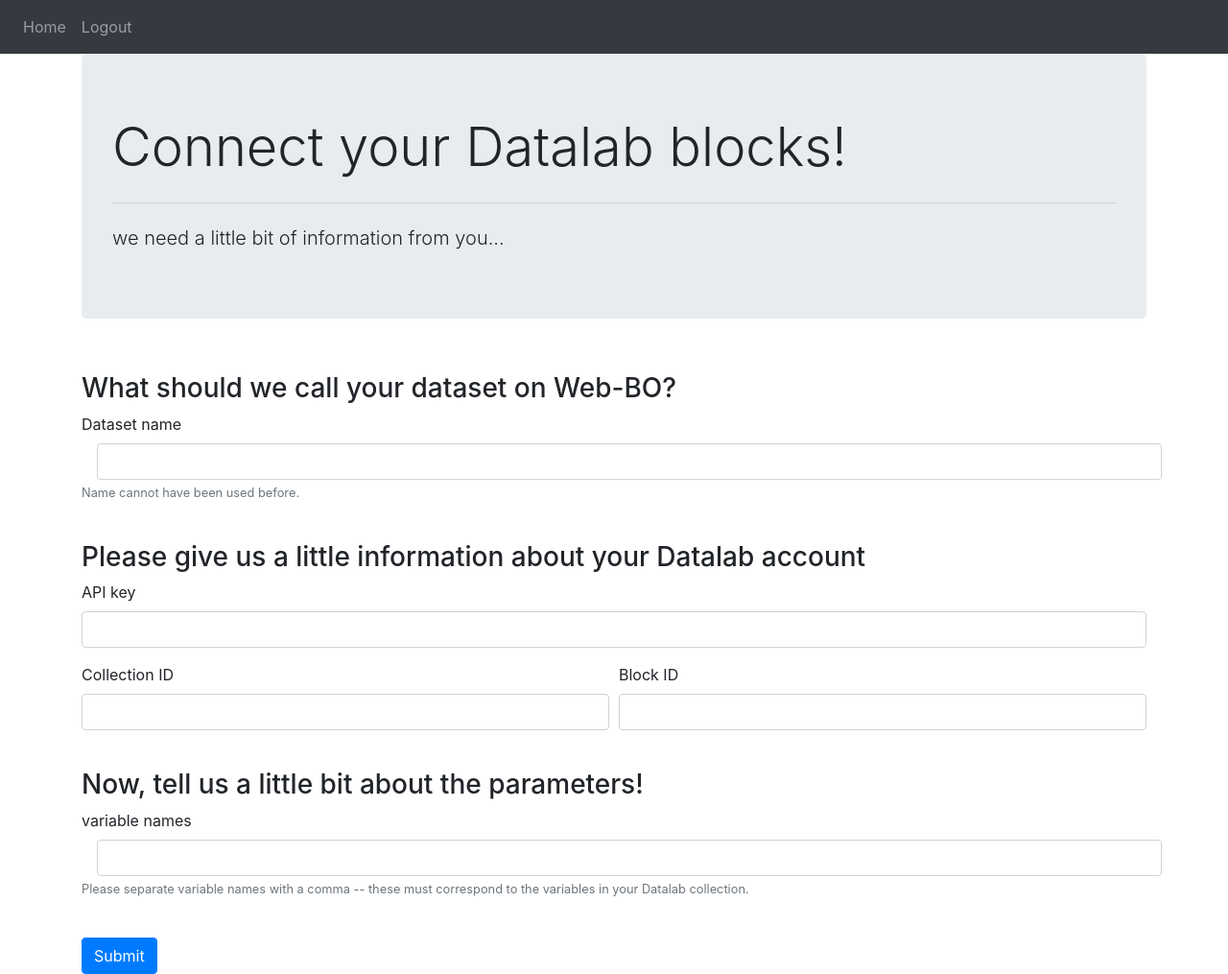
After one commit to ImperialCollegeLondon/webBO, a Flask app: page /connect in a window 1280 px wide. The commit adds this page. Shown: the whole page at 96% size. Run offline with Flask 3, Linux system fonts and the light colour scheme; the visitor is signed in with stand-in values (Sample User, id 1); data that the repository does not hold is empty; some libraries are stand-ins or nearby versions.

Commit message:
Integrate Datalab functionality

```diff
--- a/website/dataset_forms.py
+++ b/website/dataset_forms.py
@@ -9,6 +9,31 @@ from werkzeug.utils import secure_filename
 
 
 data_views = Blueprint("dataset_forms", __name__)
+
+
+@data_views.route("/select-method", methods=["GET", "POST"])
+@login_required
+def select_upload_method():
+    if request.method == "POST":
+        if request.form['action'] == "csv":
+            return redirect(url_for("dataset_forms.upload"))
+        elif request.form['action'] == "datalab":
+            return redirect(url_for("dataset_forms.connect"))
+    return render_template("select_dataset_upload_method.html", user=current_user)
+
+
+@data_views.route("/connect", methods=["GET", "POST"])
+@login_required
+def connect():
+    if request.method == "POST":
+        if request.form['action'] == "submit":
+            # check the dataset name
+            name = request.form.get('dataName')
+            if db.session.query(Data.id).filter_by(name=name).scalar() is not None:
+                flash("Dataset names must be unique.", category="error")
+
+
+    return render_template("connect_datalab.html", user=current_user)
 
 
 @data_views.route("/upload", methods=["GET", "POST"])
--- a/website/home_dash.py
+++ b/website/home_dash.py
@@ -17,7 +17,7 @@ def home():
     if request.method == "POST":
         print(type(request.form['action']))
         if request.form['action'] == "add-dataset":
-            return redirect(url_for("dataset_forms.upload"))
+            return redirect(url_for("dataset_forms.select_upload_method"))
         elif request.form['action'] == "add-experiment":
             return redirect(url_for("experiment_forms.setup"))
         elif "viewdata-" in request.form['action']:
--- /dev/null
+++ b/website/templates/connect_datalab.html
@@ -0,0 +1,50 @@
+{% extends "base.html" %} {% block title %}Upload{% endblock %}
+
+{% block content %}
+
+<div class="jumbotron">
+    <h1 class="display-4">Connect your Datalab blocks!</h1>
+    <hr class="my-4">
+    <h2 class="lead">we need a little bit of information from you...</h2>
+</div>
+</br>
+<form method="POST">
+    <h3>What should we call your dataset on Web-BO?</h3>
+    <div class="form-group">
+        <label for="dataset_name">Dataset name</label>
+        <input type="text" id="dataset_name" class="form-control mx-sm-3" aria-describedby="nameHelpInline">
+        <small id="nameHelpInline" class="text-muted">
+            Name cannot have been used before.
+        </small>
+    </div>
+    </br>
+    <h3>Please give us a little information about your Datalab account</h3>
+    <div class="form-group">
+        <label for="api_key">API key</label>
+        <input type="text" , class="form-control" id="api_key" name="api_key" />
+    </div>
+    <div class="form-row">
+        <div class="col-md-6 mb-3">
+            <label for="collection_id">Collection ID</label>
+            <input type="text" , class="form-control" id="collection_id" name="collection_id" />
+        </div>
+        <div class="col-md-6 mb-3">
+            <label for="block_id">Block ID</label>
+            <input type="text" , class="form-control" id="block_id" name="block_id" />
+        </div>
+    </div>
+    </br>
+    <h3>Now, tell us a little bit about the parameters!</h3>
+    <div class="form-group">
+        <label for="parameter_names">variable names</label>
+        <input type="text" id="parameter_names" class="form-control mx-sm-3" aria-describedby="parameterHelpInline">
+        <small id="parameterHelpInline" class="text-muted">
+            Please separate variable names with a comma -- these must correspond to the variables in your Datalab
+            collection.
+        </small>
+    </div>
+    <br />
+    <button type="submit" class="btn btn-primary" name="action" value="submit">Submit</button>
+</form>
+
+{% endblock %}
--- a/website/templates/upload.html
+++ b/website/templates/upload.html
@@ -2,6 +2,7 @@
 
 {% block content %}
 <h2 align="left">Upload your data!</h2>
+</br>
 <form method="POST" enctype="multipart/form-data">
     <div class="d-flex justify-content-center">
         <div class="input-group w-auto">
```
Also changed, not shown: website/templates/select_dataset_upload_method.html (added, +30 -0 lines).
